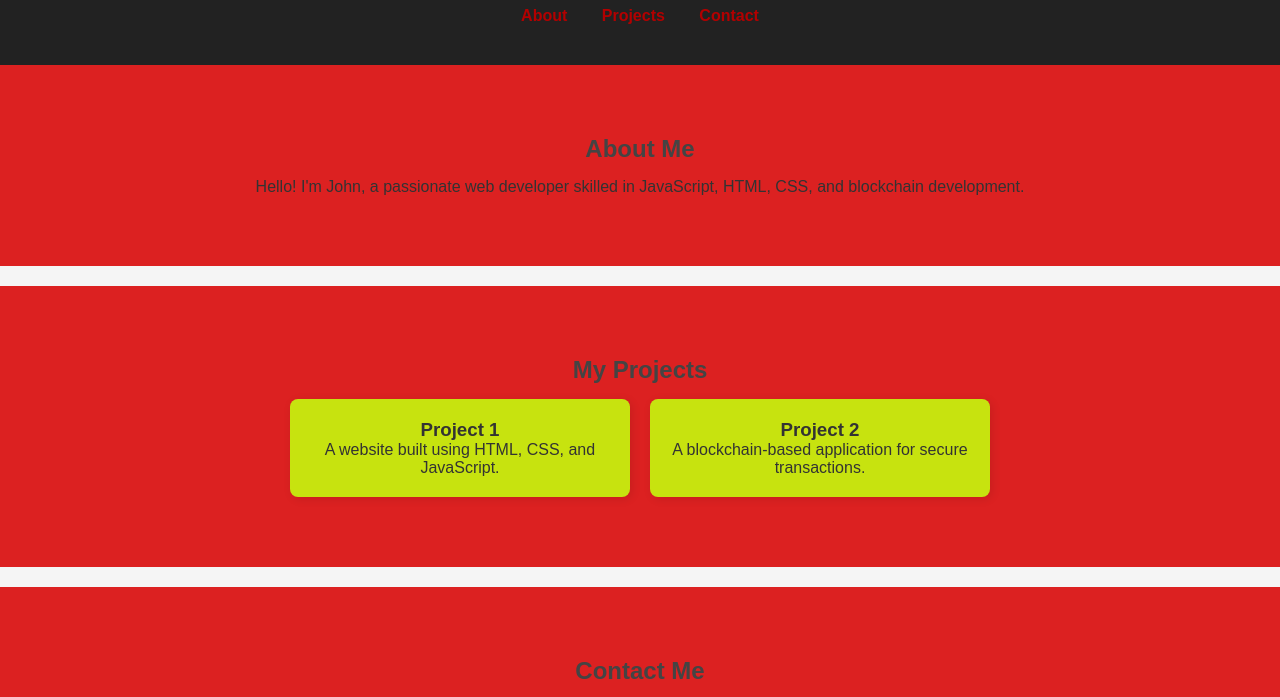
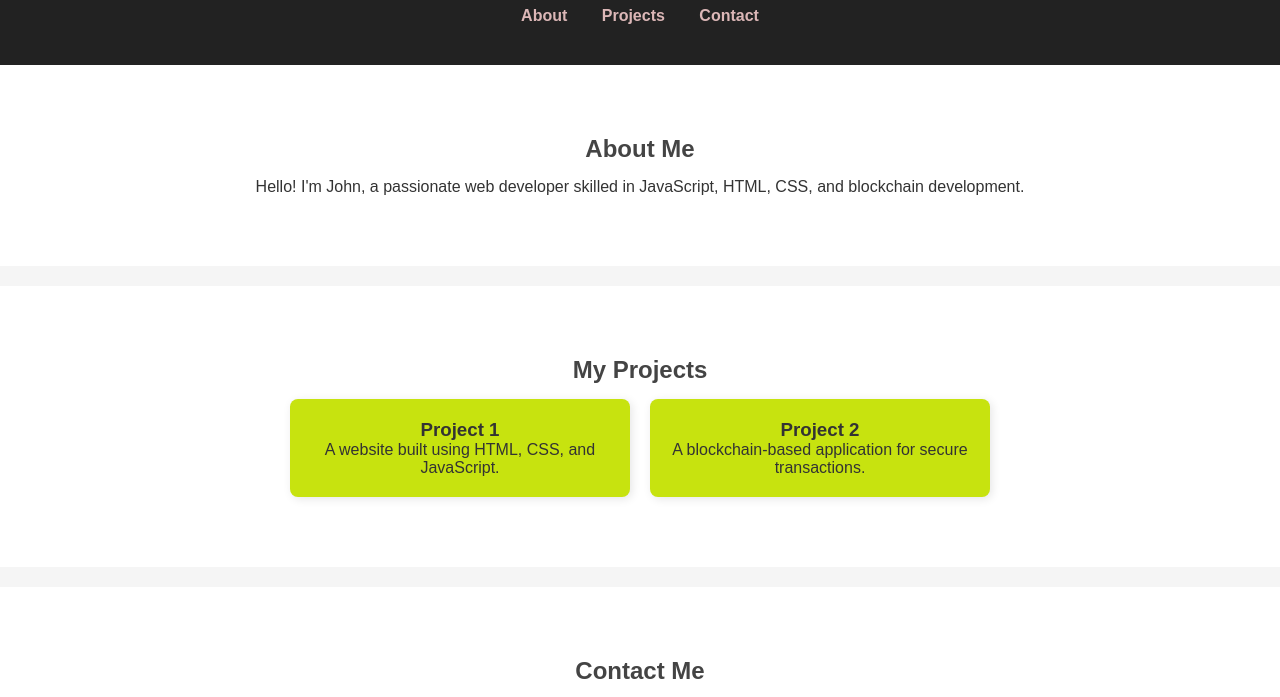
Before and after one commit to lyttmab10/portfolio-, a plain HTML site: page index.html in a window 1280 px wide. Shown: the part 103-800 px from the top of the page. Drawn offline with Linux system fonts and the light colour scheme.

Commit message:
background white

```diff
--- a/styles.css
+++ b/styles.css
@@ -49,14 +49,14 @@ nav ul li {
 }
 
 nav ul li a {
-  color: #b30000;
+  color: #dcb7b7;
   font-weight: bold;
 }
 
 /* Sections */
 section {
   padding: 50px 0;
-  background: #dc2121;
+  background: #ffffff;
   margin-bottom: 20px;
 }
 
```
